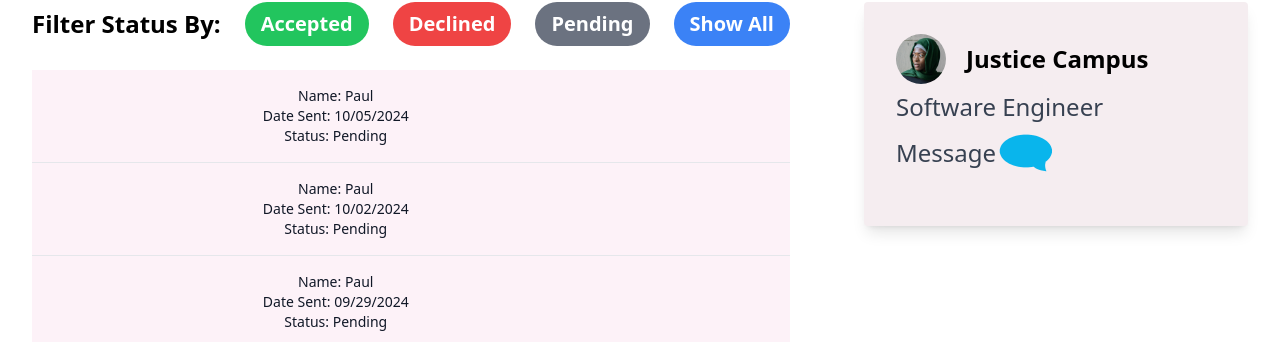
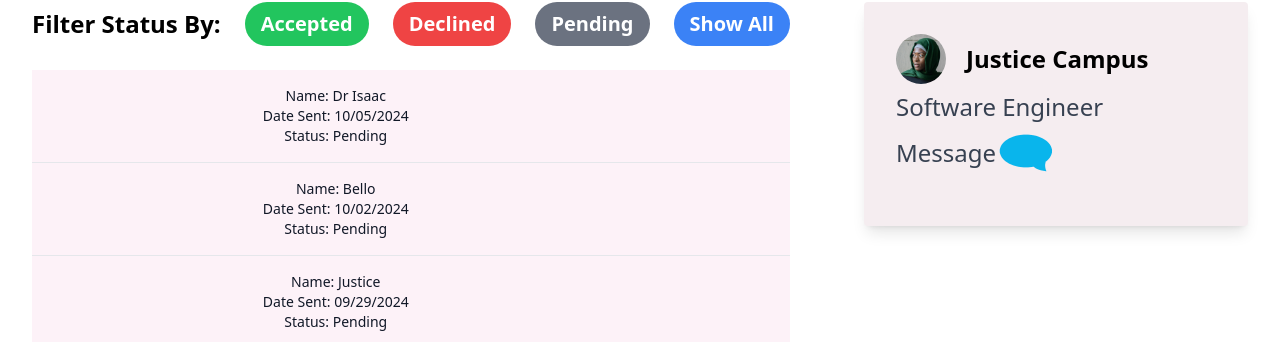
Before and after one commit to bsc-com-30-19/chikanda_listings, a React (Create React App) app in the folder chikanda-listings-site/: page /#/landlord/managebookings in a window 1280 px wide. Shown: the part 375-717 px from the top of the page. Built offline with nearby package versions, Linux system fonts and the light colour scheme.

Commit message:
forget to edit the email data

```diff
--- a/chikanda-listings-site/src/components/managebookings/EmailTable.js
+++ b/chikanda-listings-site/src/components/managebookings/EmailTable.js
@@ -6,13 +6,13 @@ const EmailTable = ({ statusFilter }) => {
   const emailsPerPage = 3;
 
   const allEmails = useMemo(() => [
-    { name: 'Paul', dateSent: '10/05/2024', status: 'Pending' },
+    { name: 'Dr Isaac', dateSent: '10/05/2024', status: 'Pending' },
     { name: 'Paul', dateSent: '10/04/2024', status: 'Declined' },
-    { name: 'Paul', dateSent: '10/03/2024', status: 'Accepted' },
-    { name: 'Paul', dateSent: '10/02/2024', status: 'Pending' },
-    { name: 'Paul', dateSent: '10/01/2024', status: 'Declined' },
-    { name: 'Paul', dateSent: '09/30/2024', status: 'Accepted' },
-    { name: 'Paul', dateSent: '09/29/2024', status: 'Pending' },
+    { name: 'Charles', dateSent: '10/03/2024', status: 'Accepted' },
+    { name: 'Bello', dateSent: '10/02/2024', status: 'Pending' },
+    { name: 'Takondwa', dateSent: '10/01/2024', status: 'Declined' },
+    { name: 'Ruth', dateSent: '09/30/2024', status: 'Accepted' },
+    { name: 'Justice', dateSent: '09/29/2024', status: 'Pending' },
   ], []);
 
   const [filteredEmails, setFilteredEmails] = useState(allEmails);
```
